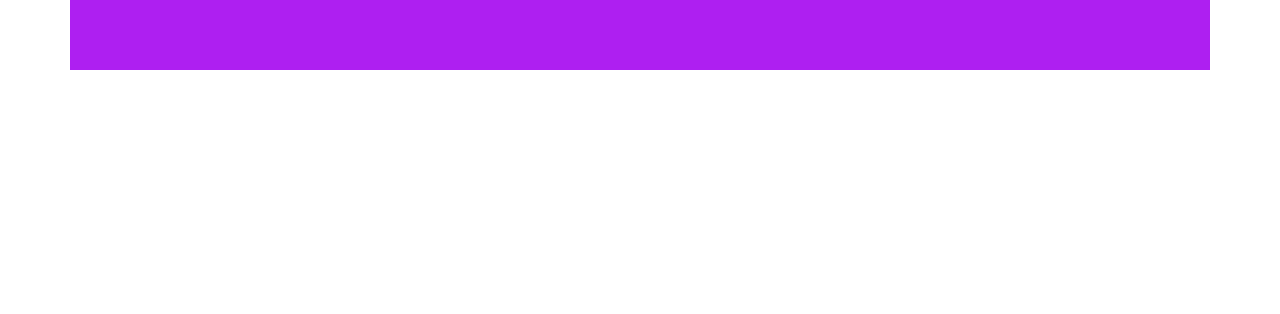
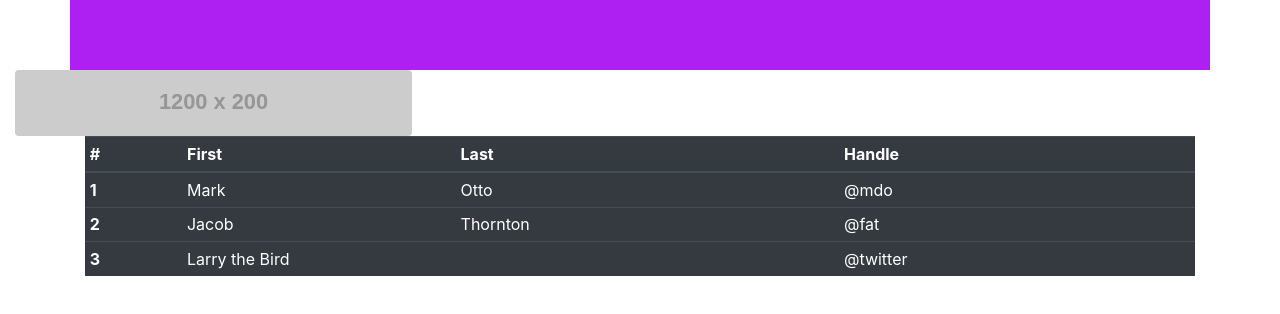
Before and after one commit to GenesisMauries/curso-bootstrap, a plain HTML site: page index.html in a window 1280 px wide. Shown: the part 432-746 px from the top of the page. Drawn offline with nearby package versions, Linux system fonts and the light colour scheme; placeholder pictures from the web are drawn by us; a script that the page names is missing.

Commit message:
Tabla bootstrap

```diff
--- a/index.html
+++ b/index.html
@@ -99,6 +99,54 @@
             </div>
         </div>
     </section>
+    <section id="section-four">
+        <div class="container-fluid">
+            <div class="row">
+                <div class="col-lg-4 col-md-6 col-sm-6">
+                    <img class= "rounded float-right img-fluid" src="https://via.placeholder.com/1200x200" atl="imagen vacia"/>
+                </div>
+            </div>
+        </div>
+    </section>
+    <section id="table">
+        <div class="container">
+            <div class="row">
+                <div class="col">
+                    <table class="table table-sm table-dark">
+                        <thead>
+                            <tr>
+                                <th scope="col">#</th>
+                                <th scope="col">First</th>
+                                <th scope="col">Last</th>
+                                <th scope="col">Handle</th>
+                            </tr>
+                        </thead>
+                        <tbody>
+                            <tr>
+                                <th scope="row">1</th>
+                                <td>Mark</td>
+                                <td>Otto</td>
+                                <td>@mdo</td>
+                            </tr>
+                            <tr>
+                                <th scope="row">2</th>
+                                <td>Jacob</td>
+                                <td>Thornton</td>
+                                <td>@fat</td>
+                            </tr>
+                            <tr>
+                                <th scope="row">3</th>
+                                <td colspan="2">Larry the Bird</td>
+                                <td>@twitter</td>
+                            </tr>
+                        </tbody>
+                    </table>
+                </div>
+            </div>
+        </div>
+    </section>
+
+
 
     <script src="https://code.jquery.com/jquery-3.3.1.slim.min.js" integrity="sha384-q8i/X+965DzO0rT7abK41JStQIAqVgRVzpbzo5smXKp4YfRvH+8abtTE1Pi6jizo" crossorigin="anonymous"></script>
     <script src="https://cdnjs.cloudflare.com/ajax/libs/popper.js/1.14.7/umd/popper.min.js" integrity="sha384-UO2eT0CpHqdSJQ6hJty5KVphtPhzWj9WO1clHTMGa3JDZwrnQq4sF86dIHNDz0W1" crossorigin="anonymous"></script>
```
Also changed, not shown: 1 other file.
